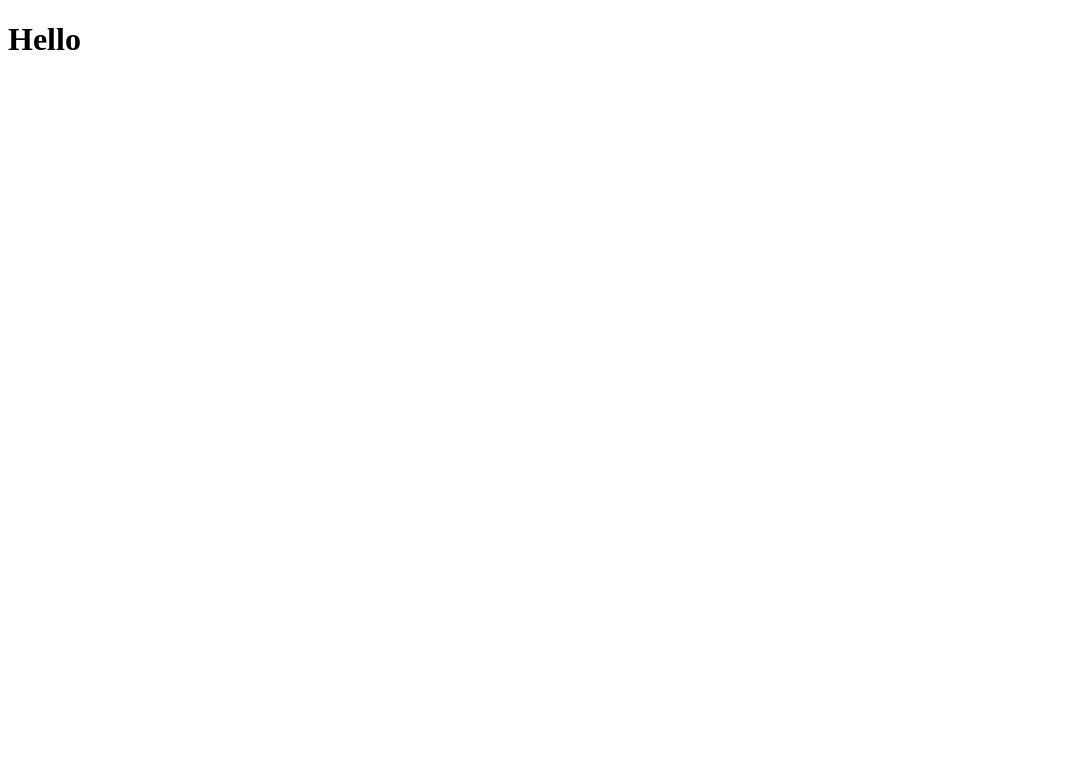
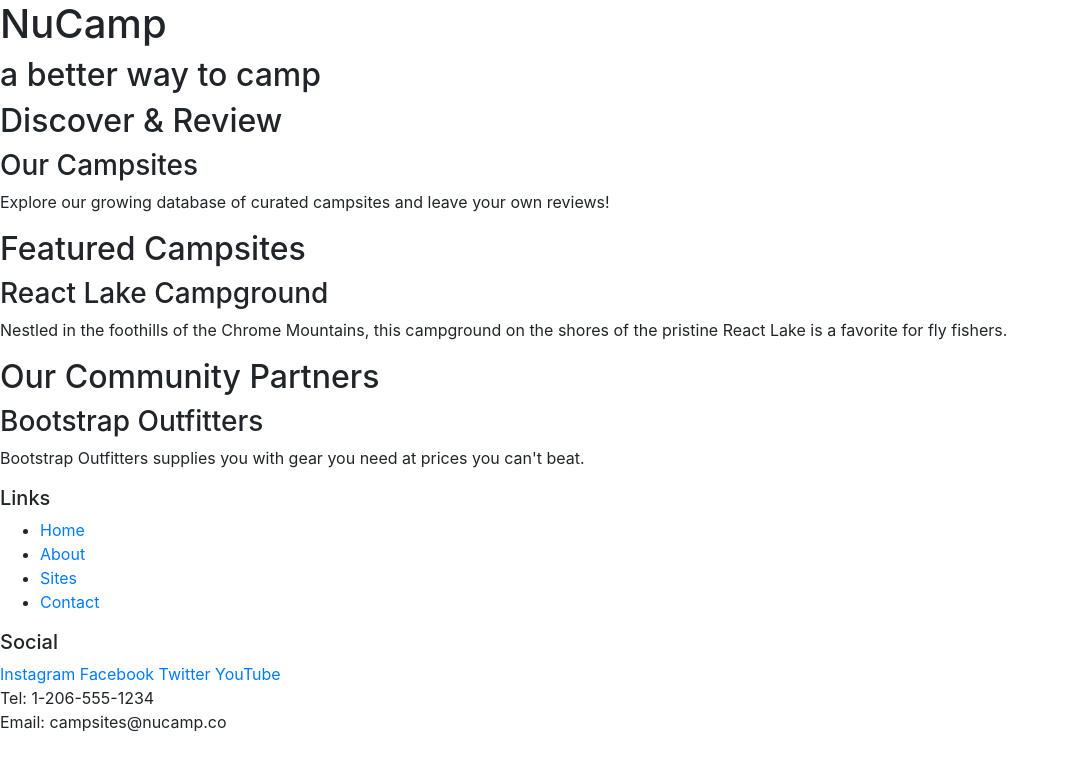
Before and after one commit to tashabryn/thecatsmeow, a website: page index.html in a window 1280 px wide. Shown: the whole page, without its empty margins (0-1065 px from the left). Drawn offline with nearby package versions, Linux system fonts and the light colour scheme.

Commit message:
My First Bootstrap Project

```diff
--- a/index.html
+++ b/index.html
@@ -1,11 +1,72 @@
 <!DOCTYPE html>
 <html lang="en">
+
 <head>
-    <meta charset="UTF-8">
-    <meta name="viewport" content="width=device-width, initial-scale=1.0">
-    <title>Hello</title>
+    <!-- Required meta tags always come first -->
+    <meta charset="utf-8" />
+    <meta name="viewport" content="width=device-width, initial-scale=1" />
+
+    <!-- Bootstrap CSS -->
+    <link rel="stylesheet" href="node_modules/bootstrap/dist/css/bootstrap.min.css" />
+
+    <title>NuCamp: A Better Way To Camp</title>
 </head>
+
 <body>
-    <h1>Hello</h1>
+
+    <header>
+        <div>
+            <h1>NuCamp</h1>
+            <h2>a better way to camp</h2>
+        </div>
+    </header>
+
+    <div>
+        <h2>Discover & Review</h2>
+        <h3>Our Campsites</h3>
+        <p>Explore our growing database of curated campsites and leave your own reviews!</p>
+    </div>
+
+    <div>
+        <h2>Featured Campsites</h2>
+        <h3>React Lake Campground</h3>
+        <p>Nestled in the foothills of the Chrome Mountains, this campground on the shores of the pristine React Lake is a favorite for fly fishers.</p>
+    </div>
+
+    <div>
+        <h2>Our Community Partners</h2>
+        <h3>Bootstrap Outfitters</h3>
+        <p>Bootstrap Outfitters supplies you with gear you need at prices you can't beat.</p>
+    </div>
+
+    <footer>
+        <div>
+            <h5>Links</h5>
+            <ul>
+                <li><a href="#">Home</a></li>
+                <li><a href="#">About</a></li>
+                <li><a href="#">Sites</a></li>
+                <li><a href="#">Contact</a></li>
+            </ul>
+        </div>
+        <div>
+            <h5>Social</h5>
+            <a href="http://instagram.com/">Instagram</a>
+            <a href="http://facebook.com/">Facebook</a>
+            <a href="http://twitter.com/">Twitter</a>
+            <a href="http://youtube.com/">YouTube</a>
+        </div>
+        <div>
+            Tel: 1-206-555-1234<br />
+            Email: campsites@nucamp.co
+        </div>
+    </footer>
+
+        <!-- jQuery must come first, then Popper.js, then the Bootstrap JavaScript plugins.-->
+        <script src="node_modules/jquery/dist/jquery.slim.min.js"></script>
+        <script src="node_modules/popper.js/dist/umd/popper.min.js"></script>
+        <script src="node_modules/bootstrap/dist/js/bootstrap.min.js"></script>
+
 </body>
+
 </html>
```
Also changed, not shown: package.json (+164 -2 lines), 1 other file.
